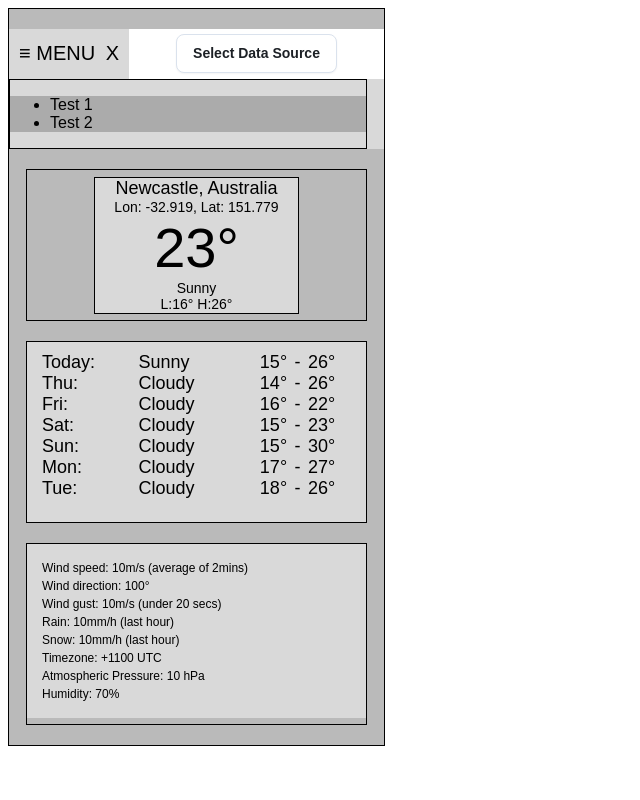
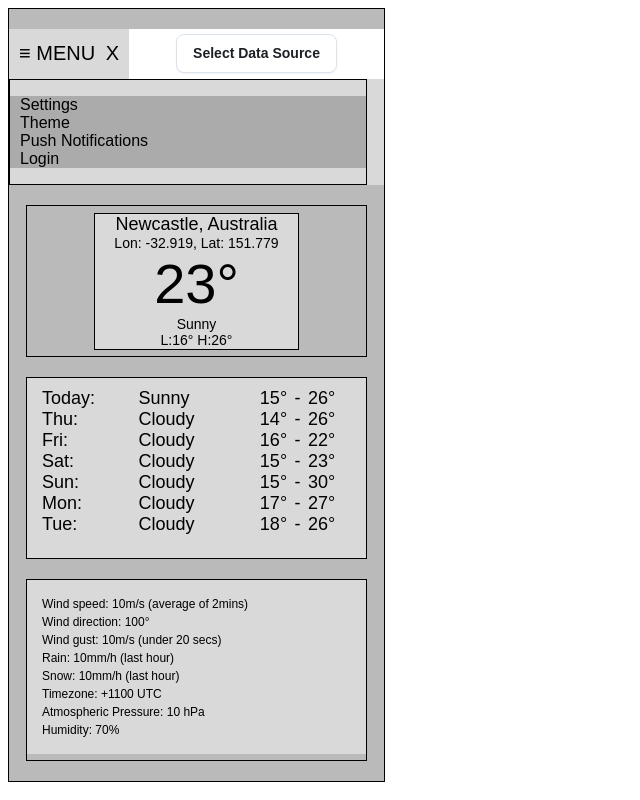
Before and after one commit to jdolphin5/SkyCast, a React app in the folder client/: page / in a window 1280 px wide. Both pictures are taken after a click on the button "≡ MENU". Shown: the whole page, without its empty margins (0-640 px from the left). Built offline with nearby package versions, Linux system fonts and the light colour scheme.

Commit message:
added settings menu

```diff
--- a/client/src/Components/App.tsx
+++ b/client/src/Components/App.tsx
@@ -1,10 +1,13 @@
-import React from "react";
+import React, { useState } from "react";
 import Header from "./Header/Header";
 import Summary from "./Summary";
 import OneWeekForecast from "./OneWeekForecast";
 import MiscDetails from "./MiscDetails";
+import SettingsMenu from "./Nav/SettingsMenu";
 
 const App: React.FC = () => {
+  const [navigationSelected, setNavigationSelected] = useState<string>("none");
+
   return (
     <div
       style={{
@@ -23,7 +26,10 @@ const App: React.FC = () => {
         }}
       ></div>
       <div>
-        <Header />
+        <Header
+          navigationSelected={navigationSelected}
+          setNavigationSelected={setNavigationSelected}
+        />
       </div>
       <div
         style={{
@@ -32,6 +38,31 @@ const App: React.FC = () => {
           height: "20px",
         }}
       ></div>
+
+      {navigationSelected === "settings" && (
+        <div>
+          <div
+            style={{
+              margin: "auto",
+              width: "339px",
+              border: "1px solid black",
+            }}
+          >
+            <SettingsMenu
+              navigationSelected={navigationSelected}
+              setNavigationSelected={setNavigationSelected}
+            />
+          </div>
+          <div
+            style={{
+              margin: "auto",
+              width: "375px",
+              height: "20px",
+            }}
+          ></div>
+        </div>
+      )}
+
       <div>
         <Summary />
       </div>
--- a/client/src/Components/Header/Header.tsx
+++ b/client/src/Components/Header/Header.tsx
@@ -1,8 +1,13 @@
-import React, { useState } from "react";
+import React, { Dispatch, SetStateAction, useState } from "react";
 import CustomSelect from "./CustomSelect";
 import NavigationMenu from "./NavigationMenu";
 
-const Header: React.FC = () => {
+interface HeaderProps {
+  navigationSelected: string;
+  setNavigationSelected: Dispatch<SetStateAction<string>>;
+}
+
+const Header: React.FC<HeaderProps> = (props: HeaderProps) => {
   const [showHideMenu, setShowHideMenu] = useState(false);
 
   const openMainMenu = (): void => {
@@ -100,7 +105,10 @@ const Header: React.FC = () => {
               border: "1px solid black",
             }}
           >
-            <NavigationMenu />
+            <NavigationMenu
+              navigationSelected={props.navigationSelected}
+              setNavigationSelected={props.setNavigationSelected}
+            />
           </div>
         )}
       </div>
--- a/client/src/Components/Header/NavigationMenu.tsx
+++ b/client/src/Components/Header/NavigationMenu.tsx
@@ -1,11 +1,33 @@
-import React from "react";
+import React, { Dispatch, SetStateAction } from "react";
 
-const NavigationMenu: React.FC = () => {
+interface NavigationMenuProps {
+  navigationSelected: string;
+  setNavigationSelected: Dispatch<SetStateAction<string>>;
+}
+
+const NavigationMenu: React.FC<NavigationMenuProps> = (
+  props: NavigationMenuProps
+) => {
   return (
-    <div style={{ textAlign: "left", backgroundColor: "#ABABAB" }}>
-      <ul>
-        <li>Test 1</li>
-        <li>Test 2</li>
+    <div
+      style={{
+        textAlign: "left",
+        backgroundColor: "#ABABAB",
+      }}
+    >
+      <ul style={{ listStyleType: "none", padding: "0px 10px 0px 10px" }}>
+        {/* Settings will include units - metric/imperial */}
+        <li
+          style={{ cursor: "pointer" }}
+          onClick={() => props.setNavigationSelected("settings")}
+        >
+          Settings
+        </li>
+        {/* Theme will include light/dark mode */}
+        <li>Theme</li>
+        {/* Push notifications will have an interface to enable/disable and define based on metrics */}
+        <li>Push Notifications</li>
+        <li>Login</li>
       </ul>
     </div>
   );
--- /dev/null
+++ b/client/src/Components/Nav/SettingsMenu.tsx
@@ -0,0 +1,36 @@
+import React, { Dispatch, SetStateAction } from "react";
+
+interface SettingsMenuProps {
+  navigationSelected: string;
+  setNavigationSelected: Dispatch<SetStateAction<string>>;
+}
+
+const SettingsMenu: React.FC<SettingsMenuProps> = (
+  props: SettingsMenuProps
+) => {
+  return (
+    <div
+      style={{
+        fontSize: "12px",
+        textAlign: "left",
+        paddingLeft: "15px",
+        paddingRight: "15px",
+        backgroundColor: "#D9D9D9",
+      }}
+    >
+      <h1
+        style={{ padding: "0", margin: "0", cursor: "pointer" }}
+        onClick={() => props.setNavigationSelected("none")}
+      >
+        Settings X
+      </h1>
+      <h2 style={{ padding: "0", margin: "0" }}>Units</h2>
+      <ul style={{ padding: "0", margin: "0", listStyleType: "none" }}>
+        <li>Imperial</li>
+        <li>Metric</li>
+      </ul>
+    </div>
+  );
+};
+
+export default SettingsMenu;
```
